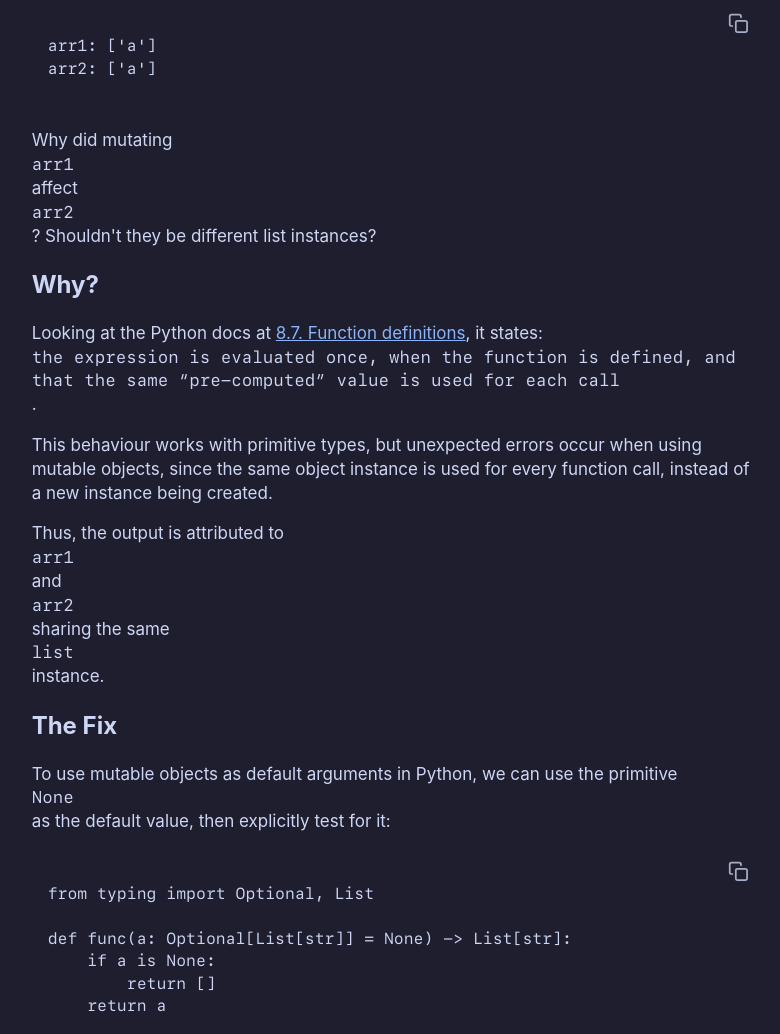
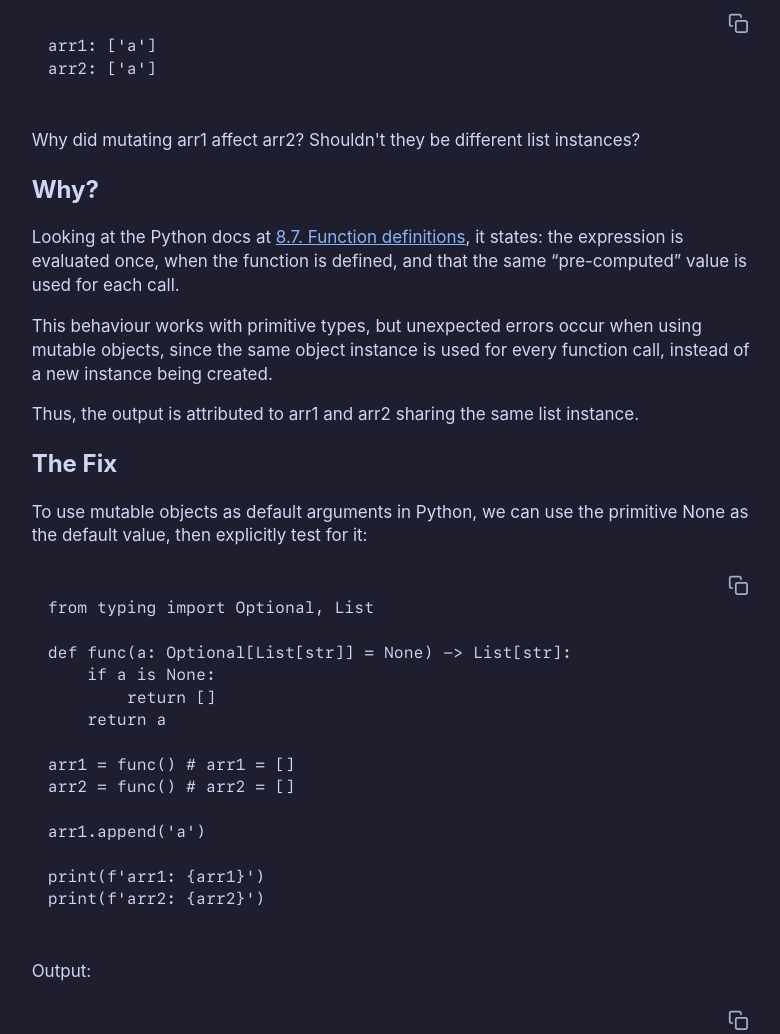
Before and after one commit to junnjiee/junnjiee, an Eleventy site: page website/posts/python_mutable_default_args.md in a window 1280 px wide. Shown: the part 872-1906 px from the top of the page, without its empty margins (245-1025 px from the left). Built offline with nearby package versions, Linux system fonts and the light colour scheme; Eleventy itself is replaced by a stand-in of ours; code samples lack their colours; files that its build step writes are made by us from their sources; a small style sheet from the web is missing; a web font is replaced by a local one.

Commit message:
edit blog post

````diff
--- a/website/posts/python_mutable_default_args.md
+++ b/website/posts/python_mutable_default_args.md
@@ -31,19 +31,19 @@ arr1: ['a']
 arr2: ['a']
 ```
 
-Why did mutating `arr1` affect `arr2`? Shouldn't they be different list instances?
+Why did mutating arr1 affect arr2? Shouldn't they be different list instances?
 
 ## Why?
 
-Looking at the Python docs at [8.7. Function definitions](https://docs.python.org/3.10/reference/compound_stmts.html#function-definitions), it states: `the expression is evaluated once, when the function is defined, and that the same “pre-computed” value is used for each call`.
+Looking at the Python docs at [8.7. Function definitions](https://docs.python.org/3.10/reference/compound_stmts.html#function-definitions), it states: the expression is evaluated once, when the function is defined, and that the same “pre-computed” value is used for each call.
 
 This behaviour works with primitive types, but unexpected errors occur when using mutable objects, since the same object instance is used for every function call, instead of a new instance being created.
 
-Thus, the output is attributed to `arr1` and `arr2` sharing the same `list` instance.
+Thus, the output is attributed to arr1 and arr2 sharing the same list instance.
 
 ## The Fix
 
-To use mutable objects as default arguments in Python, we can use the primitive `None` as the default value, then explicitly test for it:
+To use mutable objects as default arguments in Python, we can use the primitive None as the default value, then explicitly test for it:
 
 ```python
 from typing import Optional, List
````
